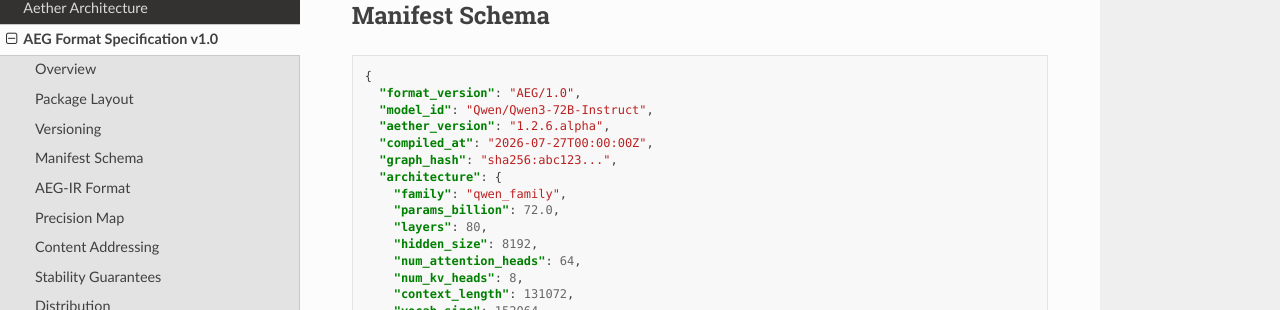
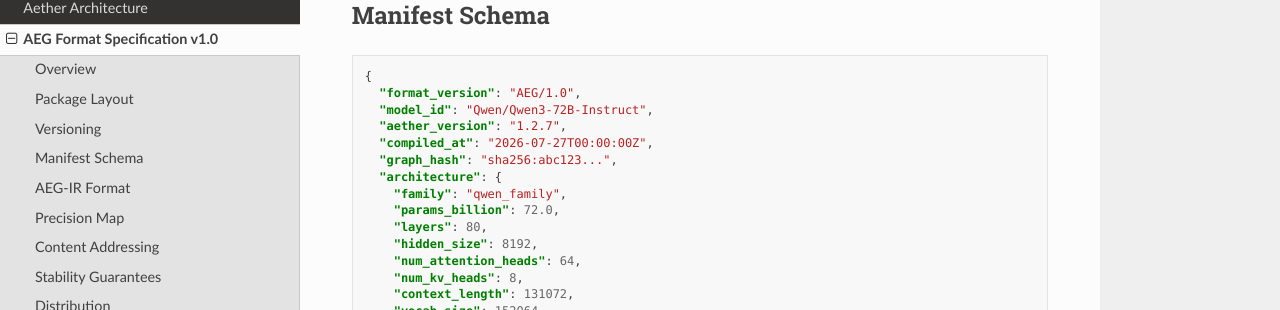
Before and after one commit to iamkaleemsajjad-hue/Aether, a Sphinx documentation site: the page built from docs/aeg-format.md, in a window 1280 px wide and 900 px high, scrolled down 990 px. Shown: the part 141-451 px from the top of the window. Built offline with Sphinx 7.4.7 and the Read the Docs theme 3.1.0, drawn with Linux system fonts in a browser that asks for light colours.

Commit message:
release: prepare v1.2.7

```diff
--- a/docs/aeg-format.md
+++ b/docs/aeg-format.md
@@ -51,7 +51,7 @@
 {
   "format_version": "AEG/1.0",
   "model_id": "Qwen/Qwen3-72B-Instruct",
-  "aether_version": "1.2.6.alpha",
+  "aether_version": "1.2.7",
   "compiled_at": "2026-07-27T00:00:00Z",
   "graph_hash": "sha256:abc123...",
   "architecture": {
--- a/docs/conf.py
+++ b/docs/conf.py
@@ -10,8 +10,8 @@
 project = "Aether Runtime"
 copyright = "2026, Muhammad Kaleem Sajjad"
 author = "Muhammad Kaleem Sajjad"
-version = "1.2.6.alpha"
-release = "1.2.6.alpha"
+version = "1.2.7"
+release = "1.2.7"
 
 extensions = [
     "myst_parser",
--- a/pyproject.toml
+++ b/pyproject.toml
@@ -4,7 +4,7 @@
 
 [project]
 name = "aether-runtime"
-version = "1.2.6a0"
+version = "1.2.7"
 description = "Aether Runtime — the compiler for AI models. Compile any model into a portable Aether Execution Graph (AEG) and run it on any hardware."
 readme = "README.md"
 license = { text = "Apache-2.0" }
@@ -286,7 +286,7 @@
 
 [tool.hatch.version]
 source = "vcs"
-fallback-version = "1.2.6a0"
+fallback-version = "1.2.7"
 
 [tool.ruff]
 target-version = "py310"
```
Also changed, not shown: CHANGELOG.md (+9 -1 lines), docs/getting-started.md (+1 -1 lines), 2 other files.
